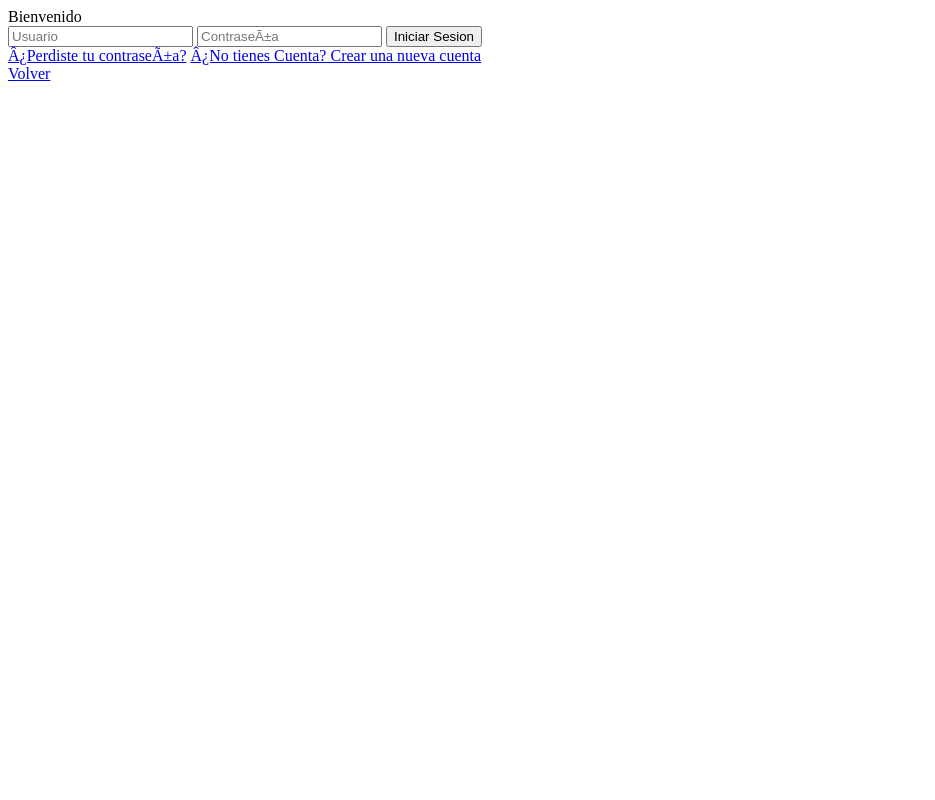
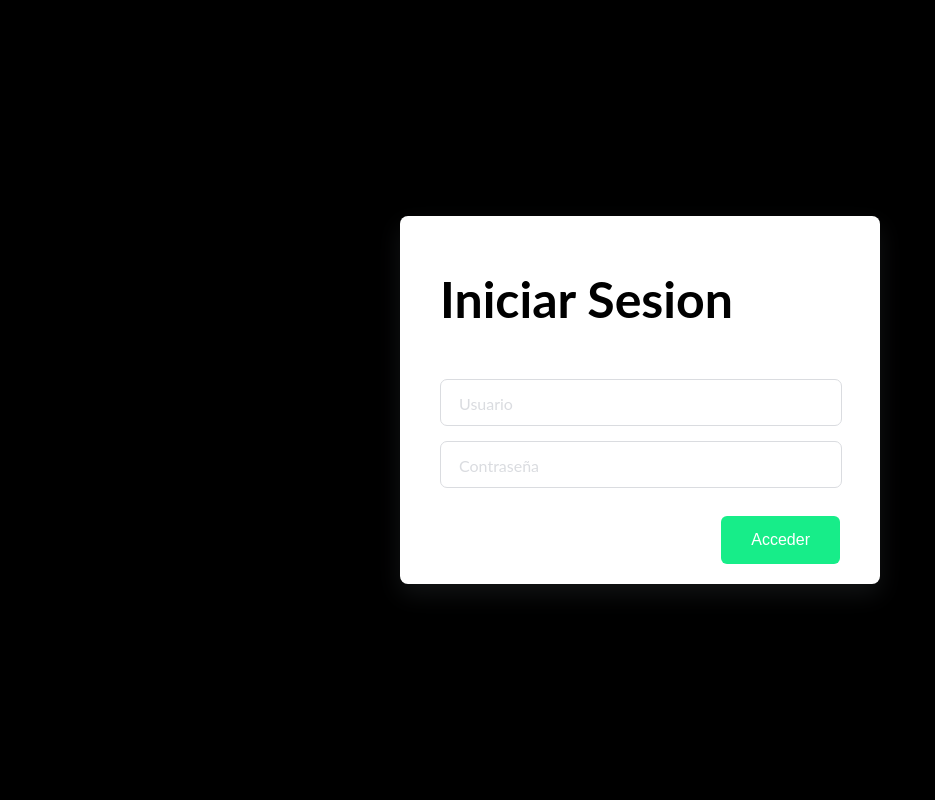
Before and after one commit to PALANTOC31416/EmpleaT, a PHP site: the page made by Iniciar Sesion.html in a window 1280 px wide. Shown: the whole page, without its empty margins (0-935 px from the left). Run offline with PHP 8.4, Linux system fonts and the light colour scheme.

Commit message:
archivo modificado 08-11

```diff
--- a/Iniciar Sesion.html
+++ b/Iniciar Sesion.html
@@ -1,6 +1,6 @@
 <!DOCTYPE html>
 <html lang="es">
-<!--
+
 <head>
     <meta charset="UTF-8">
     <meta http-equiv="X-UA-Compatible" content="IE=edge">
@@ -10,10 +10,9 @@
 
     <title>EmpleaT - Iniciar Sesion </title>
 </head>
--->
+
 <body>
-
-
+<!--
     <div id="contenedor">
         <div id="central">
             <div id="login">
@@ -37,6 +36,25 @@
             </div>
         </div>
     </div>
+-->
+<div class="signupFrm">
+    <div class="wrapper">
+    <form action="" class="form">
+      <h1 class="title">Iniciar Sesion</h1>
 
+      <div class="inputContainer">
+        <input type="text" class="input" placeholder="a">
+        <label for="" class="label">Usuario</label>
+      </div>
+
+      <div class="inputContainer">
+        <input type="text" class="input" placeholder="a">
+        <label for="" class="label">Contraseña</label>
+      </div>
+
+      <input type="submit" class="submitBtn" value="Acceder">
+    </form>
+    </div>
+  </div>
 </body>
 </html>
--- a/index.html
+++ b/index.html
@@ -94,7 +94,7 @@
                           <div class="dropdown-menu rounded-0 m-0">
                               <a href="car.html" class="dropdown-item">Car Listing</a>
                               <a href="detail.html" class="dropdown-item">Car Detail</a>
-                              <a href="booking.html" class="dropdown-item">Car Booking</a>
+                              <a href="booking.html5" class="dropdown-item">Car Booking</a>
                           </div>
                       </div>
                       <div class="nav-item dropdown">
--- a/style.css
+++ b/style.css
@@ -1,135 +1,105 @@
-
 body {
-    font-family: 'Overpass', sans-serif;
-    font-weight: normal;
-    font-size: 100%;
-    color: #1b262c;
-
+    box-sizing: border-box;
     margin: 0;
-    /*background-color: #000000; */
-    background: url("Imagen.jpg") center;
-    background-size: 100% auto;
-    background-repeat: no-repeat;
+    padding: 0;
+    background-color: rgb(0, 0, 0);
+    font-family: "lato", sans-serif;
   }
 
-#contenedor {
+  .signupFrm {
     display: flex;
+    justify-content: center;
     align-items: center;
-    justify-content: center;
-
-    margin: 0;
-    padding: 0;
-    min-width: 100vw;
-    min-height: 100vh;
-    width: 100%;
-    height: 100%;
+    height: 100vh;
   }
 
-#central {
-    max-width: 320px;
-    width: 100%;
+
+  .form {
+    background-color: rgb(255, 255, 255);
+    width: 400px;
+    border-radius: 8px;
+    padding: 20px 40px;
+    box-shadow: 0 10px 25px rgba(92, 99, 105, .2);
   }
 
-.titulo {
-    font-size: 250%;
-    color:#bbe1fa;
-    text-align: center;
-    margin-bottom: 20px;
+  .title {
+    font-size: 50px;
+    margin-bottom: 50px;
   }
 
-#login {
-    width: 100%;
-    padding: 50px 30px;
-    background-color: #37ca1a;
-
-    -webkit-box-shadow: 0px 0px 5px 5px rgba(0,0,0,0.15);
-    -moz-box-shadow: 0px 0px 5px 5px rgba(0,0,0,0.15);
-    box-shadow: 0px 0px 5px 5px rgba(0,0,0,0.15);
-
-    border-radius: 3px 3px 3px 3px;
-    -moz-border-radius: 3px 3px 3px 3px;
-    -webkit-border-radius: 3px 3px 3px 3px;
-
-    box-sizing: border-box;
+  .inputContainer {
+    position: relative;
+    height: 45px;
+    width: 90%;
+    margin-bottom: 17px;
   }
 
-#login input {
-    font-family: 'Overpass', sans-serif;
-    font-size: 110%;
-    color: #1b262c;
-
-    display: block;
+  .input {
+    position: absolute;
+    top: 0px;
+    left: 0px;
+    height: 100%;
     width: 100%;
-    height: 40px;
-
-    margin-bottom: 10px;
-    padding: 5px 5px 5px 10px;
-
-    box-sizing: border-box;
-
-    border: none;
-    border-radius: 3px 3px 3px 3px;
-    -moz-border-radius: 3px 3px 3px 3px;
-    -webkit-border-radius: 3px 3px 3px 3px;
+    border: 1px solid #DADCE0;
+    border-radius: 7px;
+    font-size: 16px;
+    padding: 0 20px;
+    outline: none;
+    background: none;
+    z-index: 1;
   }
 
-#login input::placeholder {
-    font-family: 'Overpass', sans-serif;
-    color: #E4E4E4;
+
+  .label {
+    position: absolute;
+    top: 15px;
+    left: 15px;
+    padding: 0 4px;
+    background-color: white;
+    color: #DADCE0;
+    font-size: 16px;
+    transition: 0.5s;
+    z-index: 0;
   }
 
-#login button {
-    font-family: 'Overpass', sans-serif;
-    font-size: 110%;
-    color:#1b262c;
-    width: 100%;
-    height: 40px;
-    border: none;
-
-    border-radius: 3px 3px 3px 3px;
-    -moz-border-radius: 3px 3px 3px 3px;
-    -webkit-border-radius: 3px 3px 3px 3px;
-
-    background-color: #bbe1fa;
-
-    margin-top: 10px;
+  ::placeholder {
+    color: transparent;
   }
 
-#login button:hover {
-    background-color: #20b216;
-    color:#bbe1fa;
+  .submitBtn {
+    display: block;
+    margin-left: auto;
+    padding: 15px 30px;
+    border: none;
+    background-color: rgb(23, 237, 137);
+    color: white;
+    border-radius: 6px;
+    cursor: pointer;
+    font-size: 16px;
+    margin-top: 30px;
   }
 
-.pie-form {
-    font-size: 90%;
-    text-align: center;
-    margin-top: 15px;
+  .submitBtn:hover {
+    background-color: #1de178;
+    transform: translateY(-2px);
+  }
+  .input:focus + .label {
+    top: -7px;
+    left: 3px;
+    z-index: 10;
+    font-size: 14px;
+    font-weight: 600;
+    color: purple;
   }
 
-.pie-form a {
-    display: block;
-    text-decoration: none;
-    color: #bbe1fa;
-    margin-bottom: 3px;
+  .input:not(:placeholder-shown)+ .label {
+    top: -7px;
+    left: 3px;
+    z-index: 10;
+    font-size: 14px;
+    font-weight: 600;
   }
 
-.pie-form a:hover {
-    color: #0f4c75;
+  .input:focus {
+    border: 2px solid purple;
   }
-
-.inferior {
-    margin-top: 10px;
-    font-size: 90%;
-    text-align: center;
-}
-
-.inferior a {
-    display: block;
-    text-decoration: none;
-    color: #bbe1fa;
-    margin-bottom: 3px;
-}
-
-.inferior a:hover {
-    color: #3282b8;
-}
```
Also changed, not shown: Imagenes/fondo.jpg (added). Lines whose indentation alone changed are shown as unchanged.
